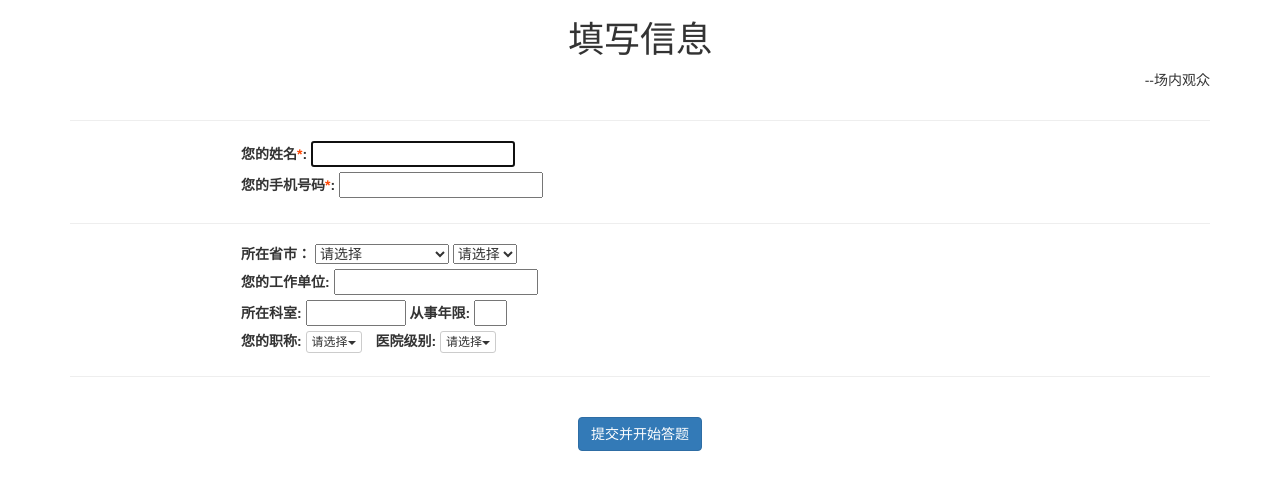
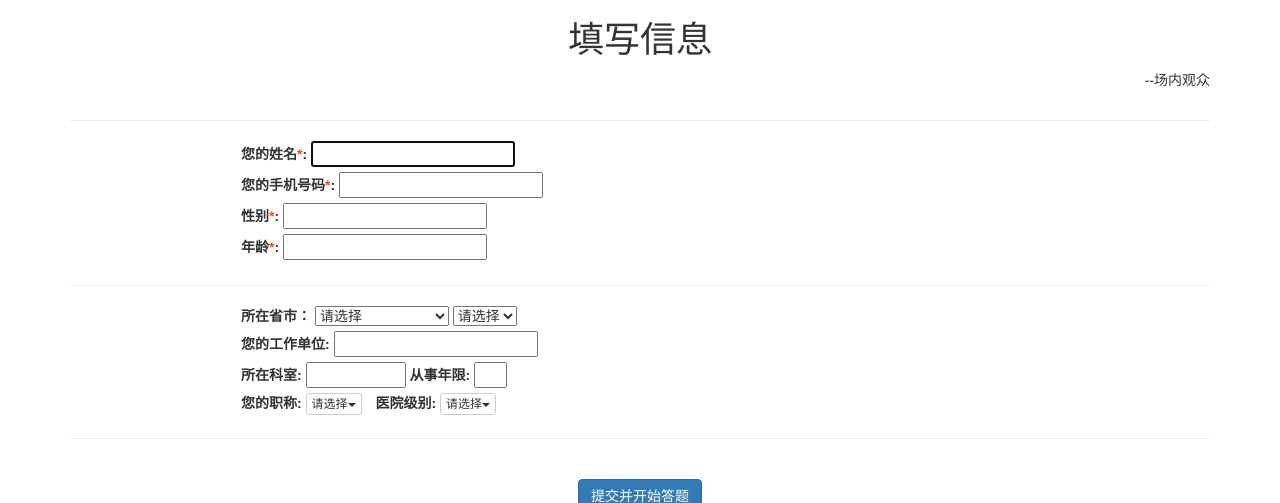
Before and after one commit to tsimageyfb/chaosheng, a Django app: template exam/templates/exam/entry.html in a window 1280 px wide. Shown: the top 503 px of the page. Run offline with Django 3.2, Linux system fonts and the light colour scheme; the template is opened without the code that fills it, so the values that code supplies are empty; some libraries are stand-ins or nearby versions.

Commit message:
Add gender and age

```diff
--- a/exam/templates/exam/entry.html
+++ b/exam/templates/exam/entry.html
@@ -41,6 +41,10 @@
     <label class="text-align">您的姓名<font style="color: orangered;">*</font>: <input id="input-name"></label>
     <br>
     <label class="text-align">您的手机号码<font style="color: orangered;">*</font>: <input id="input-phone"></label>
+    <br>
+    <label class="text-align">性别<font style="color: orangered;">*</font>: <input id="input-gender"></label>
+    <br>
+    <label class="text-align">年龄<font style="color: orangered;">*</font>: <input id="input-age"></label>
     <hr>
     <label class="text-align">所在省市：</label>
     <select name="China_sf" id="s1">
```
